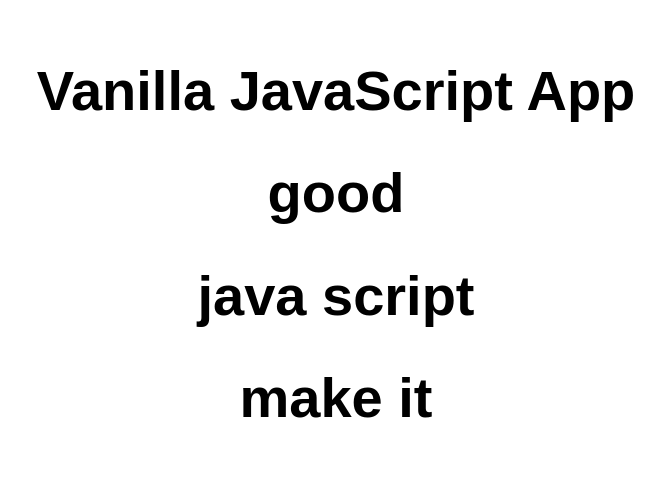
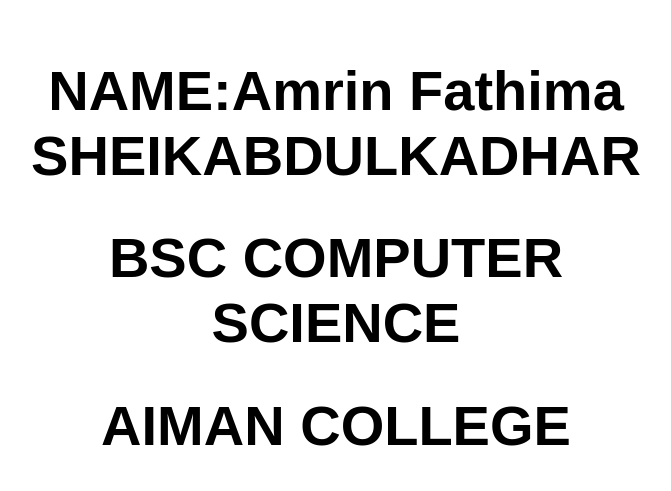
Before and after one commit to AMRINFATHIMASHEIKABDULKADHAR/amrin, a website: page src/index.html in a window 1280 px wide. Shown: the whole page, without its empty margins (304-975 px from the left). Drawn offline with Linux system fonts and the light colour scheme.

Commit message:
ADDED BIO

```diff
--- a/src/index.html
+++ b/src/index.html
@@ -10,10 +10,12 @@
 
 <body>
   <main>
-    <h1>Vanilla JavaScript App</h1>
-    <h1>good</h1>
-    <h1>java script</h1>
-    <h1>make it</h1>
+    <h1>NAME:Amrin Fathima SHEIKABDULKADHAR</h1>
+
+    <h1>BSC COMPUTER SCIENCE</h1>
+    <h1>AIMAN COLLEGE</h1>
+
+    <h1></h1>
   </main>
 </body>
 
```
